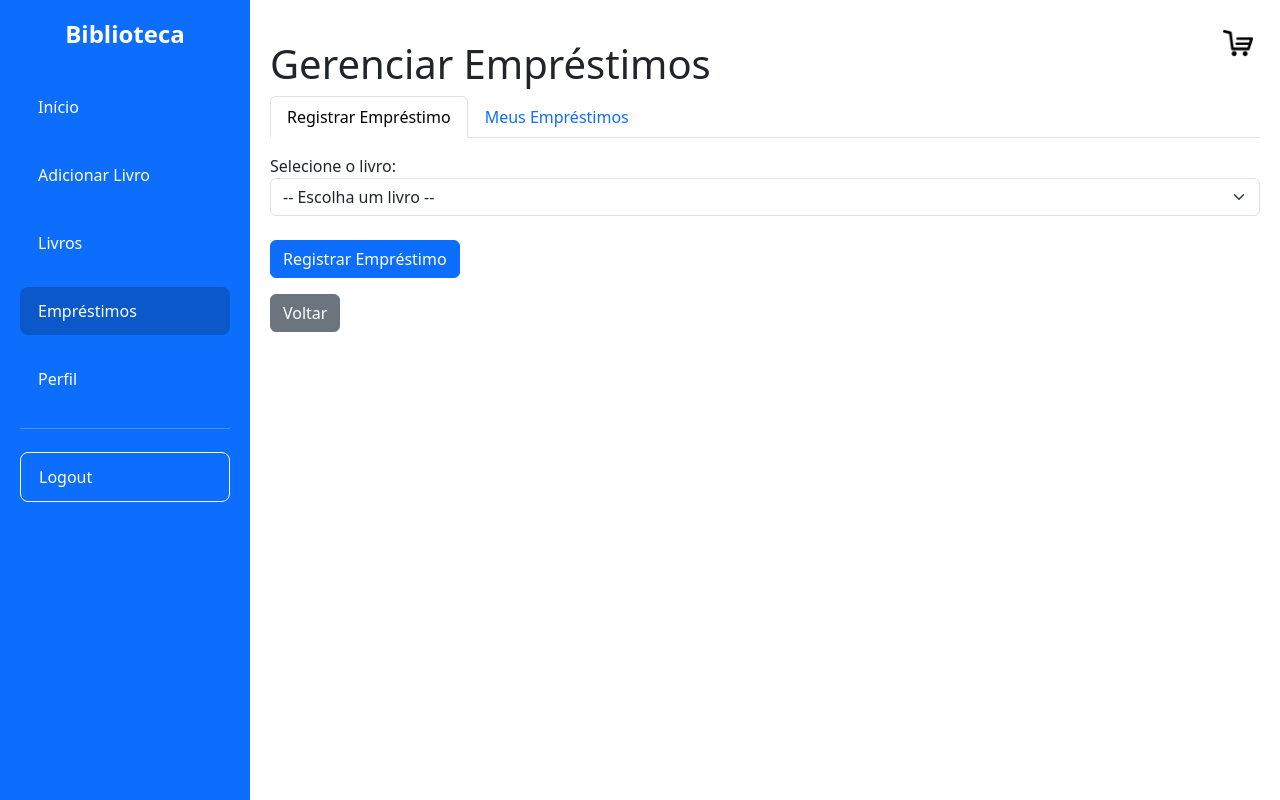
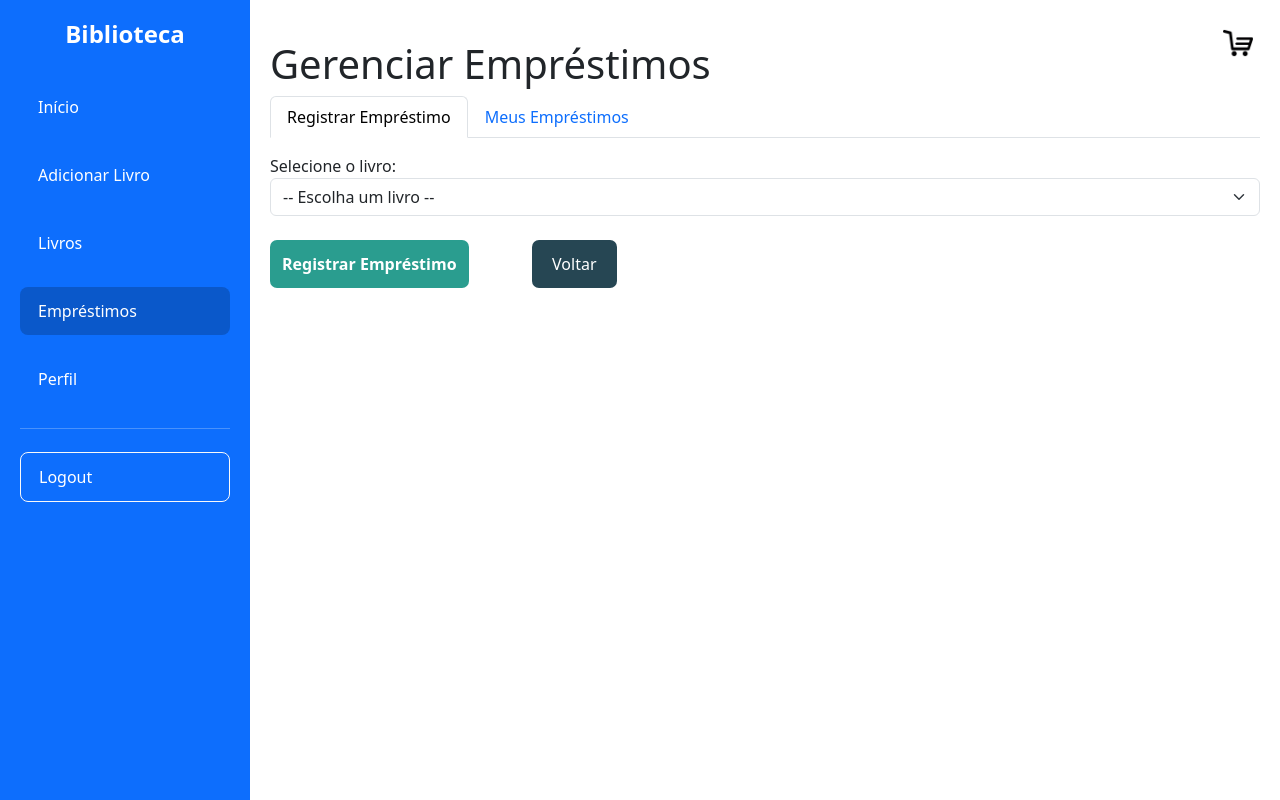
Before and after one commit to BrianKevelyn/projeto-psi, a Flask app: page /livros/emprestimo_livro in a window 1280 px wide. Run offline with Flask 3, Linux system fonts and the light colour scheme; a user stored in the database is signed in.

Commit message:
Vários ajustes nos botões

```diff
--- a/static/editar_perfil.css
+++ b/static/editar_perfil.css
@@ -64,14 +64,14 @@
 .btn-voltar {
   text-decoration: none;
   color: #fff;
-  background-color: #1f3b64;
+  background-color: #264653;
   padding: 10px 25px;
   border-radius: 12px;
   transition: 0.3s;
 }
 
 .btn-voltar:hover {
-  background-color: #102a4d;
+  background-color: #11202b;
 }
 
 .alerta {
--- a/static/emprestimo.css
+++ b/static/emprestimo.css
@@ -1,5 +1,4 @@
 .btn-emprestimos {
-  width: 100%;
   padding: 12px;
   background-color: #2a9d8f;
   border: none;
@@ -9,17 +8,34 @@
   cursor: pointer;
   text-decoration: none;
   transition: background-color 0.3s ease;
+  width: auto; /* Ajuste para se ajustar ao conteúdo */
 }
 
 .btn-voltar {
-  width: 100%;
-  padding: 12px;
-  background-color: #c02b33;
+  background-color: #264653;
+  padding: 12px 20px; /* Ajuste o padding para tornar o botão similar */
   border: none;
   color: white;
-  font-weight: 700;
   border-radius: 7px;
   cursor: pointer;
   text-decoration: none;
   transition: background-color 0.3s ease;
+  align-items: center;
+  justify-content: center;
+  width: auto; /* Ajuste para se ajustar ao conteúdo */
 }
+
+.table {
+  margin-bottom: 25px;
+}
+.btn-voltar:hover {
+  background-color: #1f3b64;
+  transition: 0.3s;
+}
+
+.d-flex {
+  display: flex;
+  flex-direction: row;
+  width: 35%;
+  justify-content: space-between;
+}
--- a/templates/emprestimo_livro.html
+++ b/templates/emprestimo_livro.html
@@ -33,7 +33,10 @@
           {% endfor %}
         </select>
         <br>
-        <button type="submit" class="btn btn-primary">Registrar Empréstimo</button>
+        <div class="d-flex">
+          <button type="submit" class="btn-emprestimos">Registrar Empréstimo</button>
+          <a class="btn-voltar" href="{{ url_for('main.index') }}">Voltar</a>
+        </div>
       </form>
     {% else %}
       <p>Não há livros disponíveis no momento.</p>
@@ -94,7 +97,7 @@
   {% else %}
     <p>Você não possui empréstimos no momento.</p>
   {% endif %}
+  <a class="btn-voltar" href="{{ url_for('livros.emprestimo_livro') }}">Voltar</a>
 </div>
 
-<a class="btn btn-secondary mt-3" href="{{ url_for('main.index') }}">Voltar</a>
 {% endblock %}
```
Also changed, not shown: static/index.css (added, +15 -0 lines), static/livros_lista.css (+5 -6 lines), templates/index.html (+14 -3 lines), instance/biblioteca.db.
